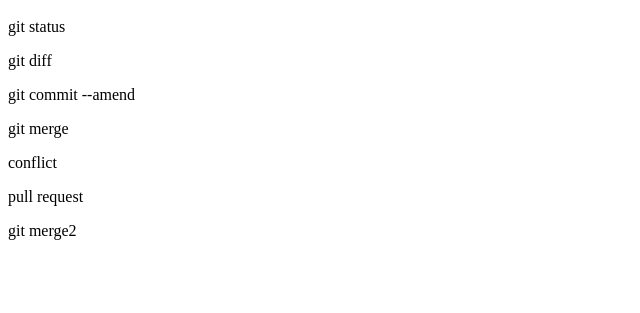
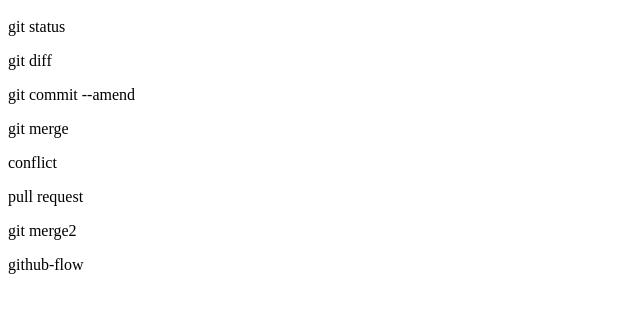
Before and after one commit to Ry00mni/git_tutorial, a plain HTML site: page index.html in a window 1280 px wide. Shown: the part 57-370 px from the top of the page, without its empty margins (0-640 px from the left). Drawn offline with Linux system fonts and the light colour scheme.

Commit message:
GitHub Flowを追記

```diff
--- a/index.html
+++ b/index.html
@@ -6,3 +6,4 @@
 <p>conflict</p>
 <p>pull request</p>
 <p>git merge2</p>
+<p>github-flow</p>
```
